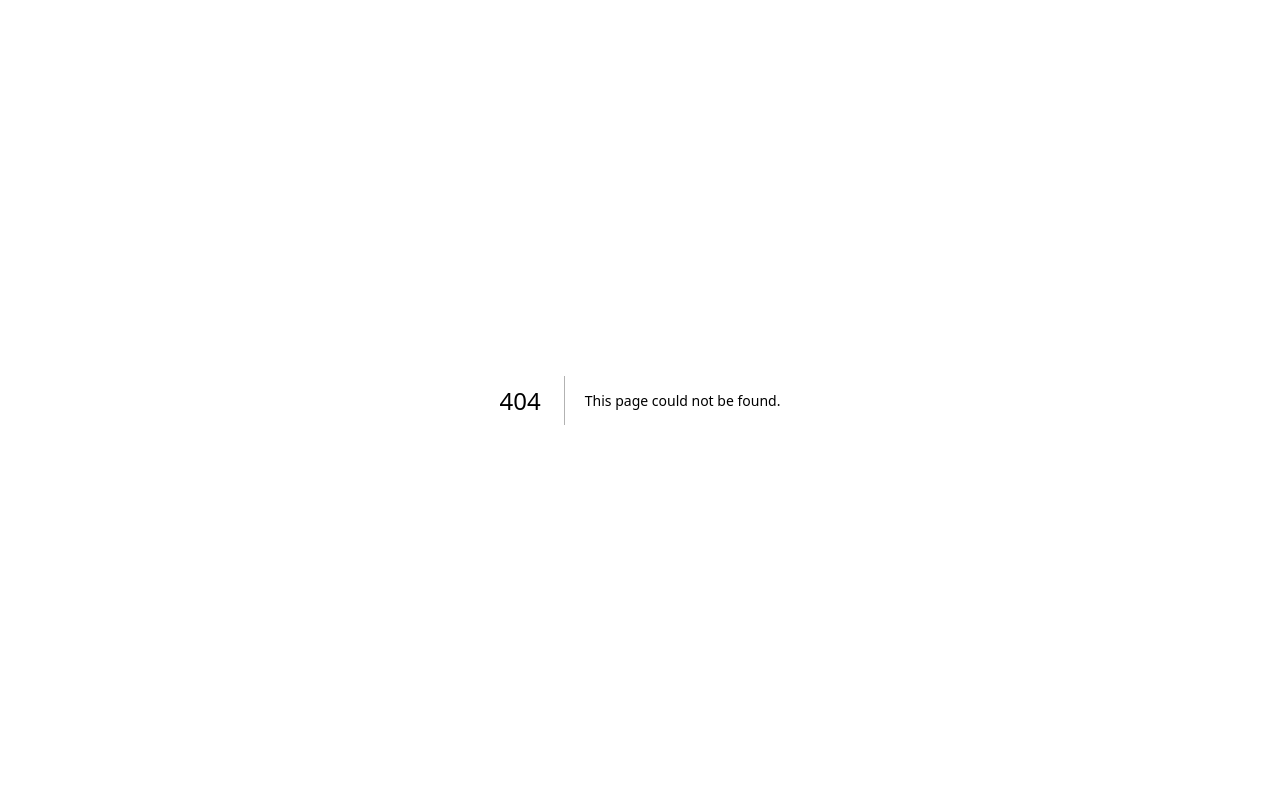
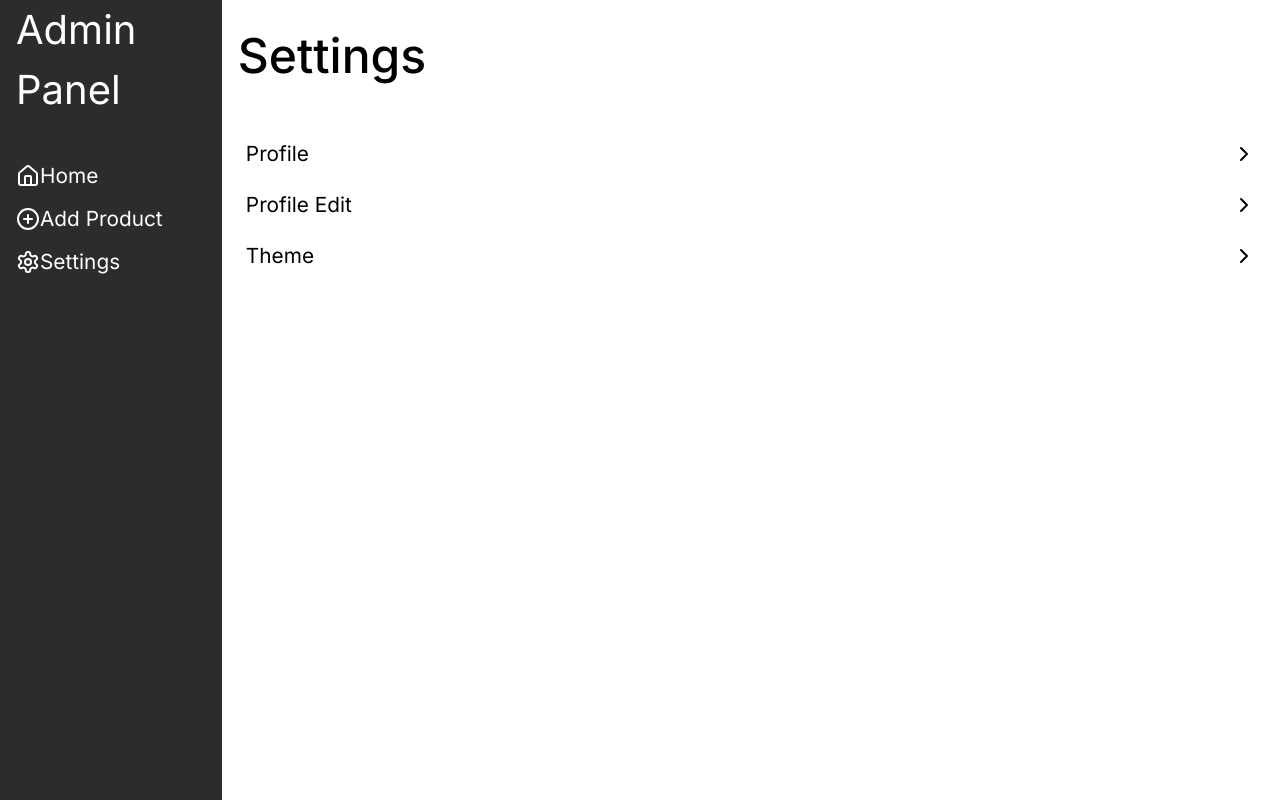
Before and after one commit to NadirYusifov/cyber, a Next.js app in the folder frontend/: page /admin/home/settings in a window 1280 px wide. Before the commit this address had no page. Built offline with nearby package versions, Linux system fonts and the light colour scheme.

Commit message:
settings added

```diff
--- /dev/null
+++ b/frontend/app/(admin)/admin/home/settings/page.tsx
@@ -0,0 +1,29 @@
+import { ChevronRight } from 'lucide-react'
+import Link from 'next/link'
+import React from 'react'
+
+export default function SettingsPage() {
+  return (
+    <section className="w-full mt-5">
+      <div className="container mx-auto px-4">
+        <article className="text-[3rem] font-medium mb-10">
+          <h3>Settings</h3>
+        </article>
+        <article className="flex flex-col flex-wrap space-y-2">
+          <Link className="text-[1.3rem] flex items-center justify-between w-full hover:bg-dark-charcoal hover:text-white px-2 py-1.5 rounded-md transition-all" href={"/admin/home/settings/profile"}>
+            Profile
+            <span><ChevronRight /></span>
+          </Link>
+          <Link className="text-[1.3rem] flex items-center justify-between w-full hover:bg-dark-charcoal hover:text-white px-2 py-1.5 rounded-md transition-all" href={"/admin/home/settings/profileedit"}>
+            Profile Edit
+            <span><ChevronRight /></span>
+          </Link>
+          <Link className="text-[1.3rem] flex items-center justify-between w-full hover:bg-dark-charcoal hover:text-white px-2 py-1.5 rounded-md transition-all" href={"/admin/home/settings/theme"}>
+            Theme
+            <span><ChevronRight /></span>
+          </Link>
+        </article>
+      </div>
+    </section>
+  )
+}
```
